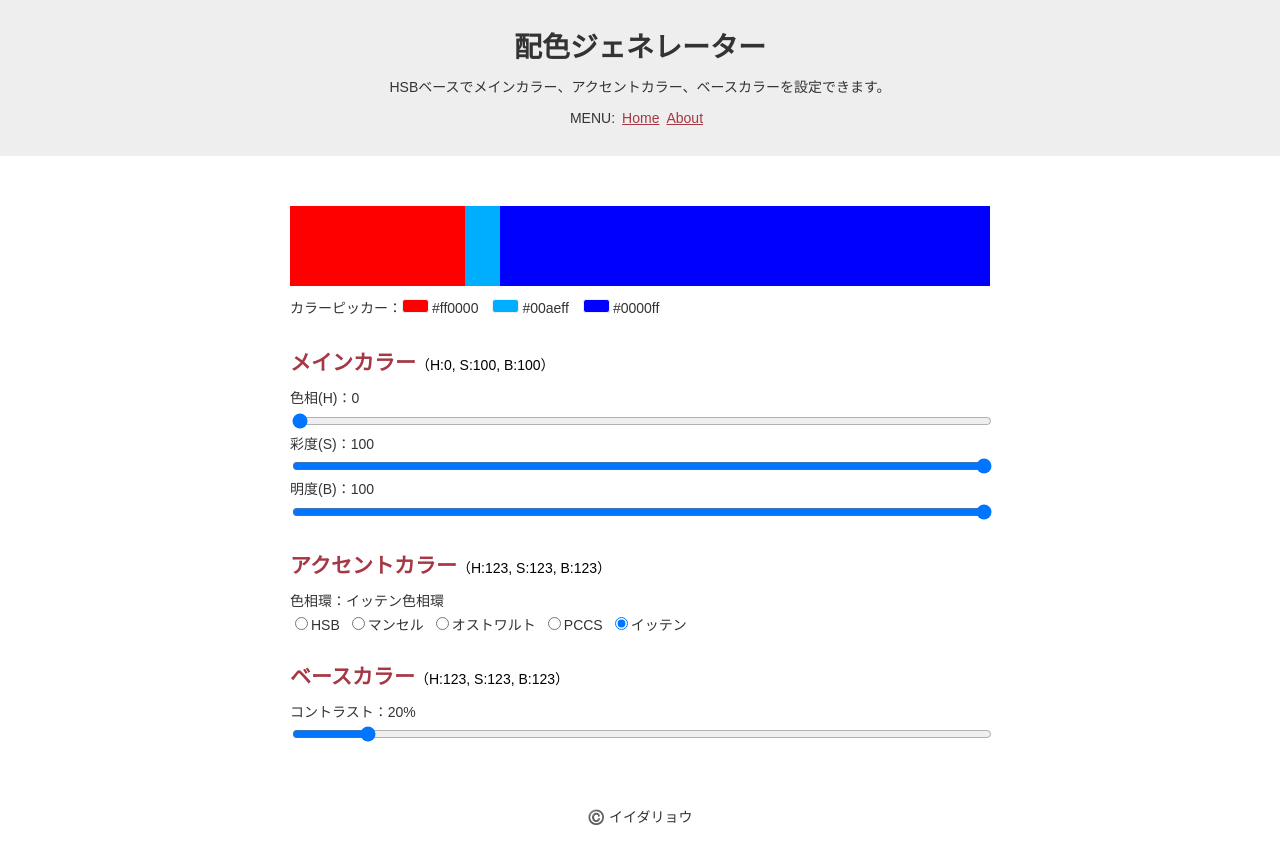
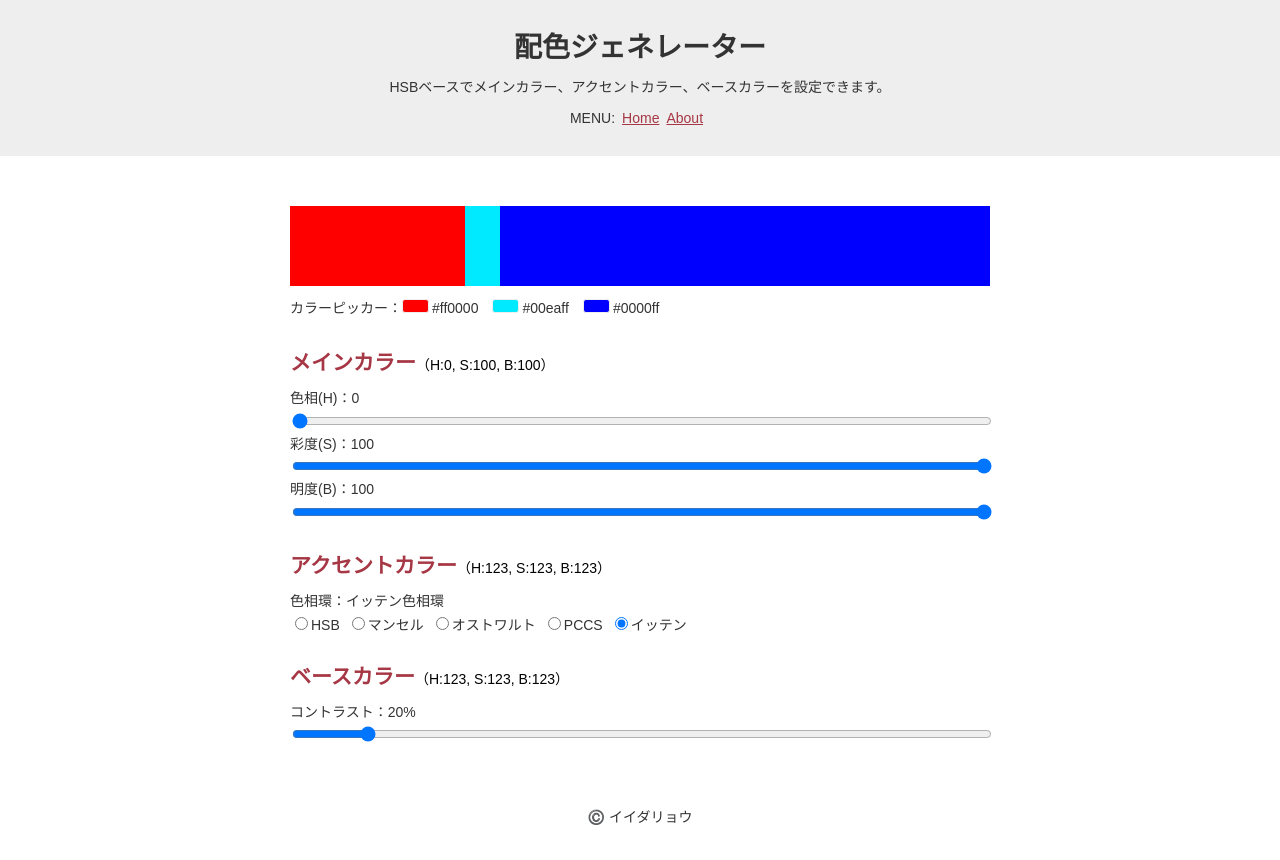
Before and after one commit to ryo-i/color-scheme-generator, a Next.js app: page / in a window 1280 px wide. Built offline with nearby package versions, Linux system fonts and the light colour scheme.

Commit message:
アクセントカラーのH値を算出 #10

```diff
--- a/modules/colorConversion/accentColorHue.ts
+++ b/modules/colorConversion/accentColorHue.ts
@@ -1,12 +1,11 @@
 function accentColorHue (keyColor: number[], mainColorHue: number) {
-
     const keyColors: number[] = keyColor;
     const KeyLength: number = keyColors.length;
     const keyHalfLength: number = KeyLength /2;
-    const getHue: number = keyColors[keyHalfLength];
-    console.log(keyHalfLength);
     console.log(keyColors);
-    console.log(getHue);
+    console.log('KeyLength->' + KeyLength);
+    console.log('keyHalfLength->' + keyHalfLength);
+
 
     let mainColorNum: number = 0;
     let mainColorKey: number = 0;
@@ -18,7 +17,7 @@
         nextMeinColorKye = keyColor;
         nextMainColorDiff = nextMeinColorKye - mainColorKey;
         if (nextMainColorDiff < 0) {
-            nextMainColorDiff = nextMainColorDiff + 365;
+            nextMainColorDiff = nextMainColorDiff + 360;
         }
     };
 
@@ -40,6 +39,7 @@
 
     console.log('mainColorNum->' + mainColorNum);
     console.log('mainColorKey->' + mainColorKey);
+    console.log('mainColorHue->' + mainColorHue);
     console.log('mainColorDiff->' + mainColorDiff);
     console.log('nextMeinColorKye->' + nextMeinColorKye);
     console.log('nextMainColorDiff->' + nextMainColorDiff);
@@ -64,14 +64,18 @@
 
     let nextAccentColorDiff: number = nextAccentColorKye - accentColorKey;
     if (nextAccentColorDiff < 0) {
-        nextAccentColorDiff = nextAccentColorDiff + 365;
+        nextAccentColorDiff = nextAccentColorDiff + 360;
     }
     console.log('nextAccentColorDiff->' + nextAccentColorDiff);
 
+    const accentColorUnit: number = nextAccentColorDiff / nextMainColorDiff;
+    let accentColorDiff: number = Math.round(mainColorDiff * accentColorUnit);
+    const accentColorHue: number = accentColorKey + accentColorDiff;
+    console.log('accentColorUnit->' + accentColorUnit);
+    console.log('accentColorDiff->' + accentColorDiff);
+    console.log('accentColorHue->' + accentColorHue);
 
-    let accentColorDiff: number = 0;
-
-    return　getHue;
+    return　accentColorHue;
 }
 
 export { accentColorHue };
```
Also changed, not shown: 1 other file (tests, documents, lock files or other folders).
